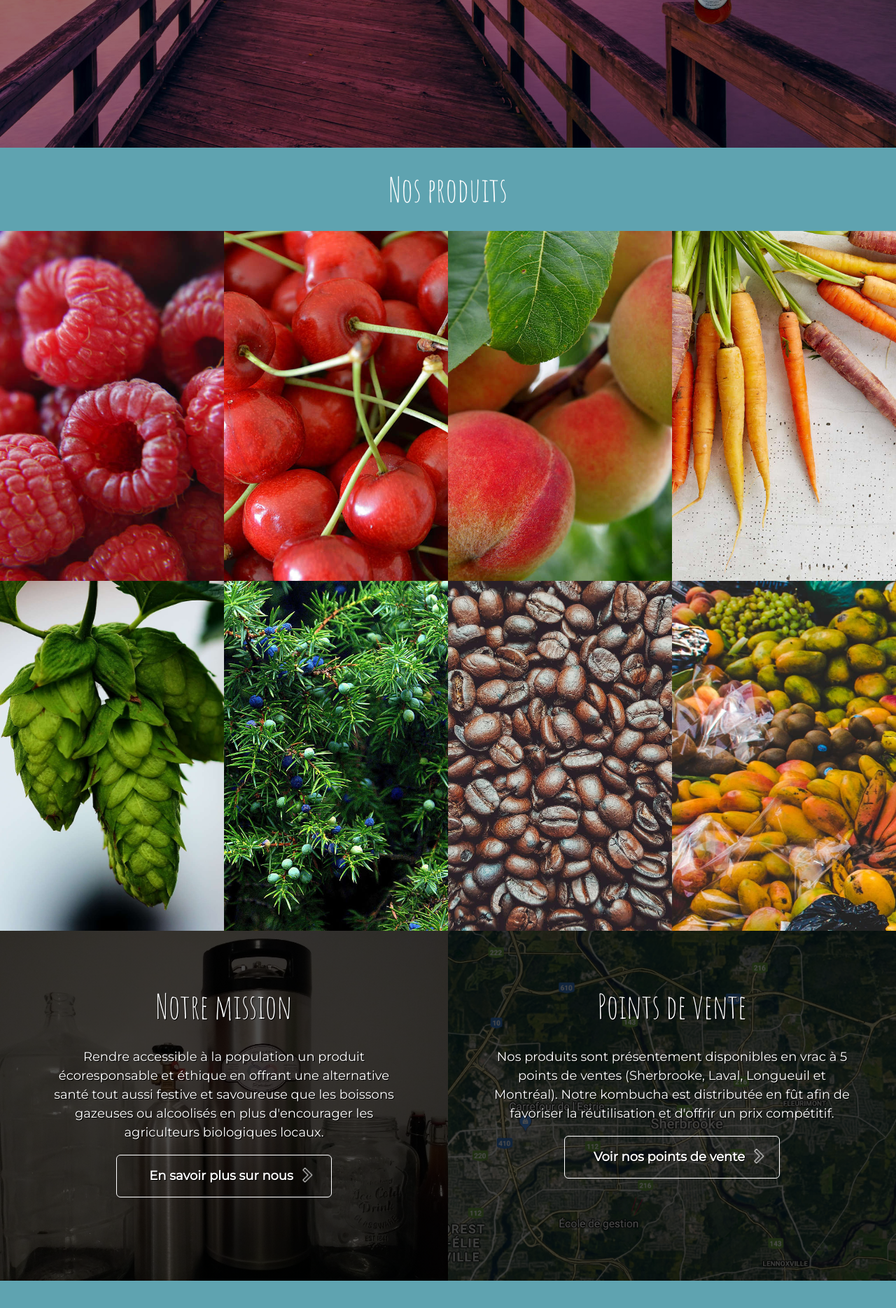
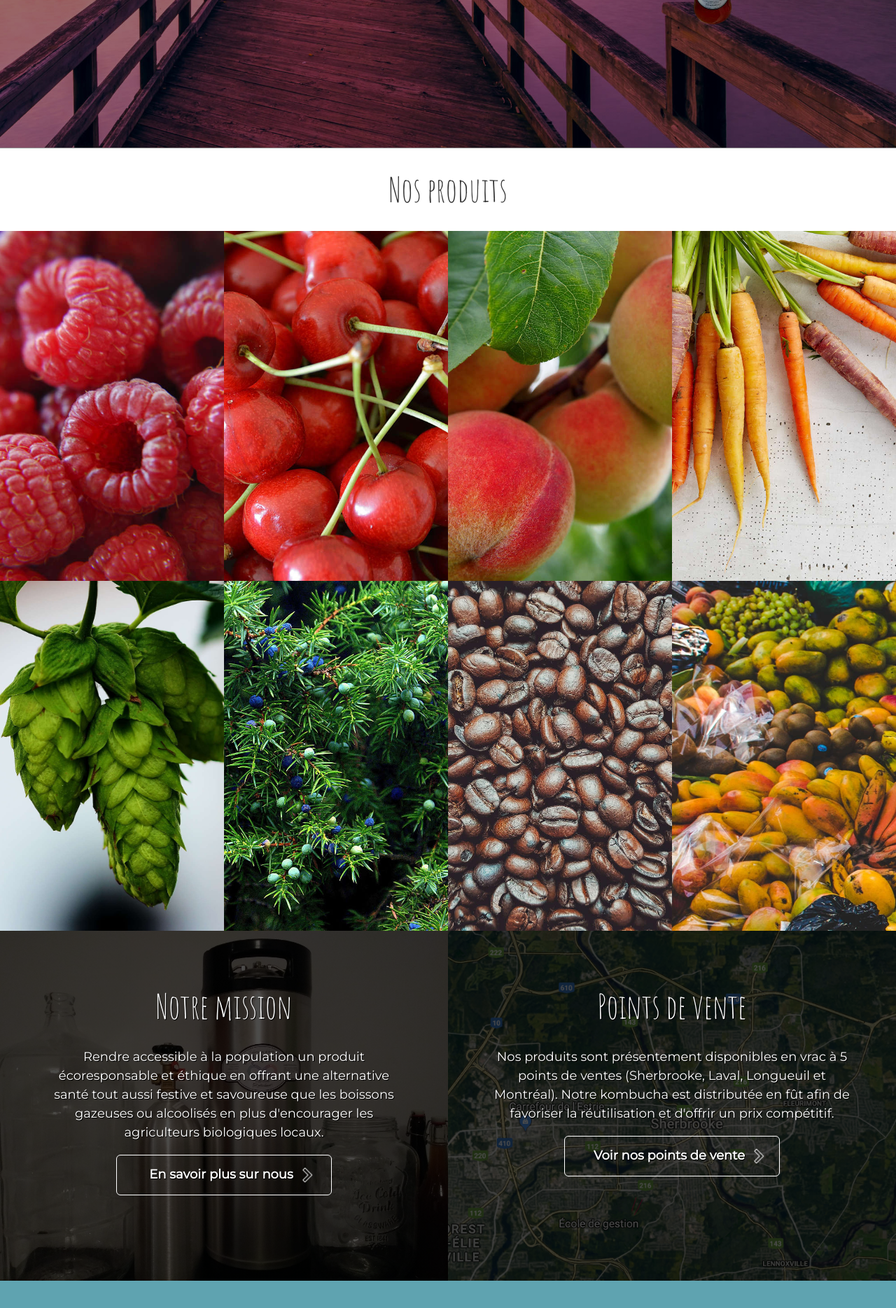
Before and after one commit to ouarez/djodjo-jekyll, a Jekyll site: the page built from index.md, in a window 1280 px wide. Shown: the part 539-2408 px from the top of the page at 70% size. Built offline with Jekyll 4.4.1, drawn with Linux system fonts in a browser that asks for light colours; nearby versions of some CDN libraries; a script that is not in the unit is left out.

Commit message:
netlify home page

```diff
--- a/_layouts/home.html
+++ b/_layouts/home.html
@@ -22,7 +22,7 @@
 
     <main class="w-100">
 
-      <div class="w-100 pv4 blue">
+      <div class="w-100 pv4">
         <h2 class="handwritten tc f1 mv0">Nos produits</h2>
       </div>
 
@@ -47,7 +47,7 @@
 
         {% for item in page.square %}
 
-        <div class="grow square w-100 w-50-l dt vh-100 tc" style="background-image:url('{{item.square_image}}')">
+        <div class="square w-100 w-50-l dt vh-100 tc" style="background-image:url('{{item.square_image}}')">
           <a href="{{item.square_link}}" class="link">
             <div class="dtc v-top pv4 ph5">
               <h2 class="handwritten mb4 f1 tc-l">{{item.square_name}}</h2>
--- a/css/main.scss
+++ b/css/main.scss
@@ -217,8 +217,8 @@
         background:
           /* top, transparent black, faked with gradient */
           linear-gradient(
-            rgba(0, 0, 0, 0.3),
-            rgba(0, 0, 0, 0.3)
+            rgba(0, 0, 0, 0.5),
+            rgba(0, 0, 0, 0.5)
           );
       }
       h2,h3,p,span {
@@ -231,7 +231,7 @@
         position:relative;
         border:solid white 1px;
         border-radius:6px 6px;
-        line-height:1.5;
+        line-height:1.3;
         img {
           position:absolute;
           width:24px;
```
